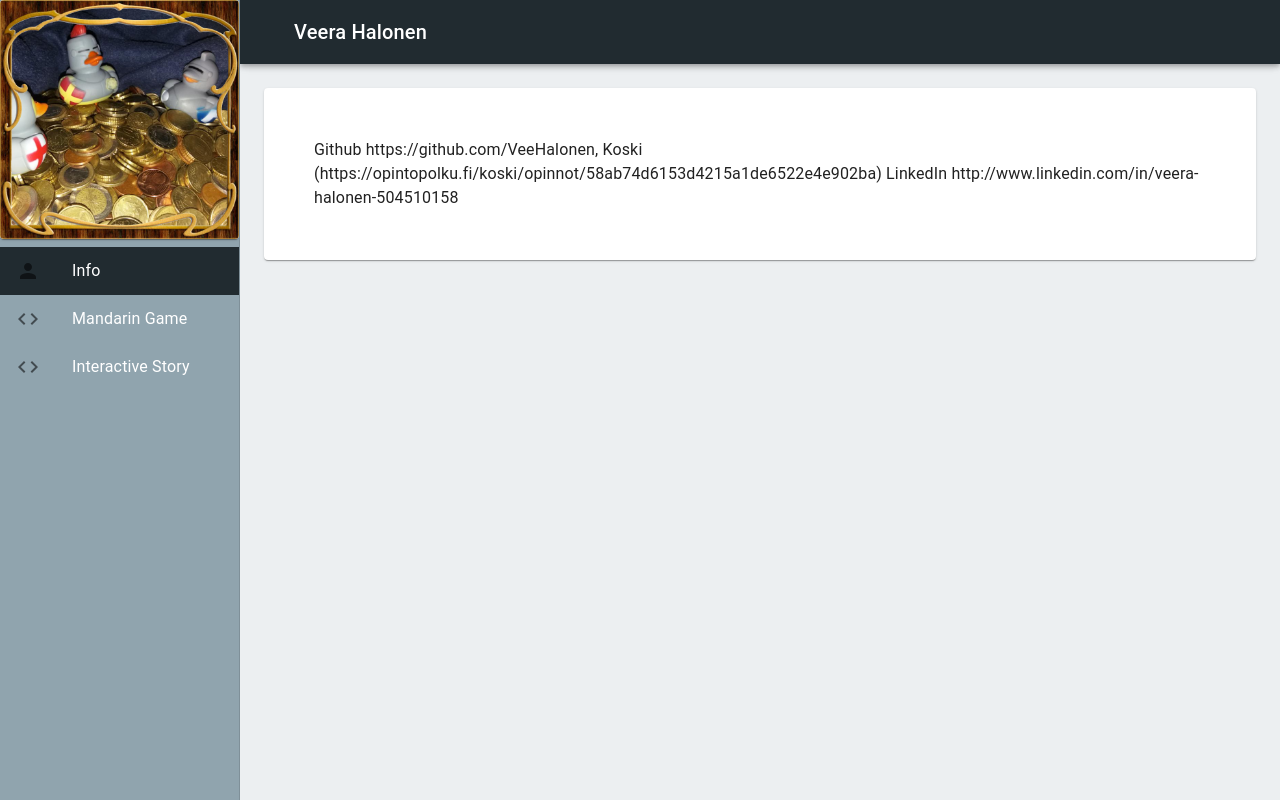
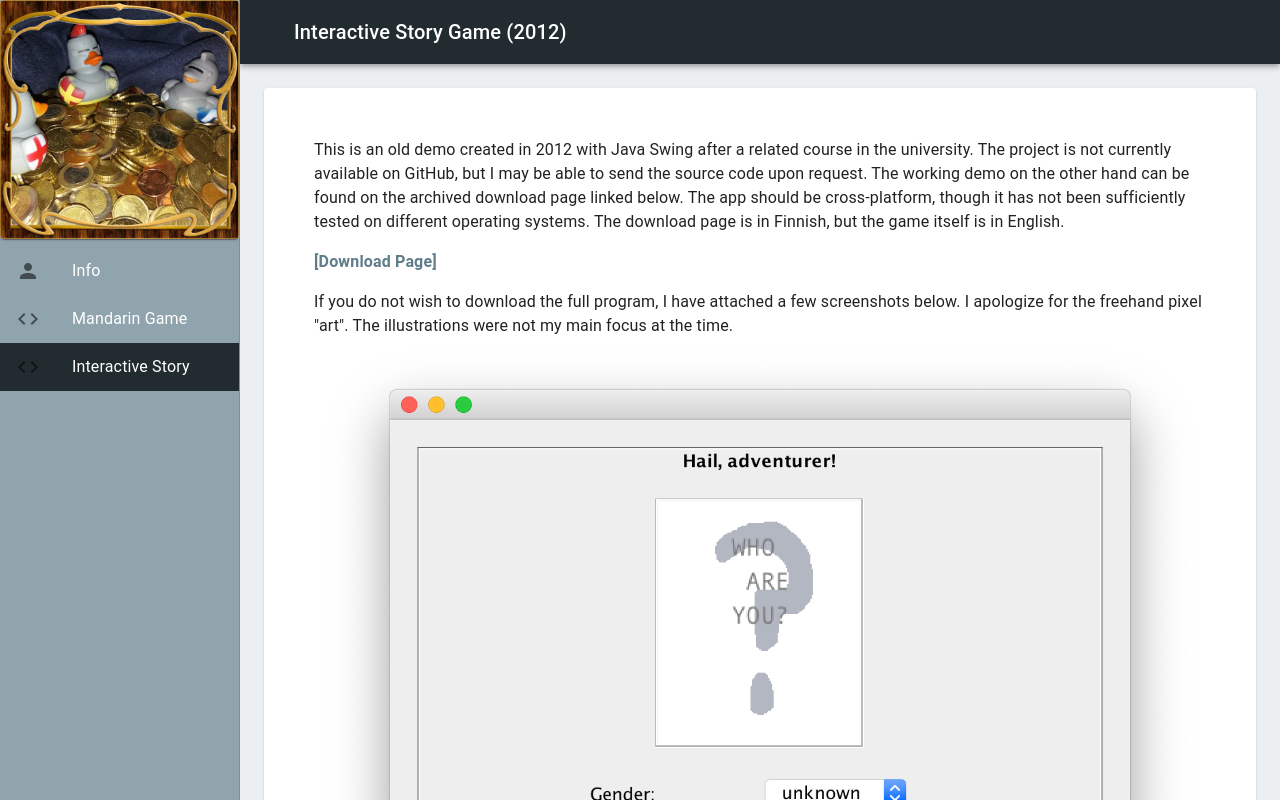
Before and after one commit to VeeHalonen/portfolio, a React (Create React App) app: page / in a window 1280 px wide. Shown: the top 800 px of the page. Built offline with nearby package versions, Linux system fonts and the light colour scheme.

Commit message:
InteractiveStory content

```diff
--- a/src/assets/interactive-story/index.ts
+++ b/src/assets/interactive-story/index.ts
@@ -1 +1,6 @@
 export const img1 = require("./InteractiveStory01.png");
+export const img2 = require("./InteractiveStory02.png");
+export const img3 = require("./InteractiveStory03.png");
+export const img4 = require("./InteractiveStory04.png");
+export const img5 = require("./InteractiveStory05.png");
+export const img6 = require("./InteractiveStory06.png");
--- a/src/components/Layout.tsx
+++ b/src/components/Layout.tsx
@@ -19,7 +19,7 @@ import MenuContents from "./MenuContents";
 const Layout = (props: { mobile: Boolean }) => {
   const classes = props.mobile ? getMobileStyles() : getDesktopStyles();
 
-  const [page, setPage] = useState(Pages.Info);
+  const [page, setPage] = useState(Pages.InteractiveStory); // KESKEN
   const [mobileMenuOpen, setMobileMenuOpen] = useState(true);
 
   const toggleMenu = () => {
--- a/src/components/MasterLayout.tsx
+++ b/src/components/MasterLayout.tsx
@@ -1,5 +1,5 @@
 import React from "react";
-import { Hidden } from "@material-ui/core";
+import { Hidden, Grid } from "@material-ui/core";
 import Layout from "./Layout";
 
 const MasterLayout = () => {
--- a/src/components/content/Info.tsx
+++ b/src/components/content/Info.tsx
@@ -1,13 +1,35 @@
 import React from "react";
-import { Typography } from "@material-ui/core";
+import { Typography, Link } from "@material-ui/core";
 
 const Info = () => {
   return (
     <>
-      <Typography>
-        Github https://github.com/VeeHalonen, Koski
-        (https://opintopolku.fi/koski/opinnot/58ab74d6153d4215a1de6522e4e902ba)
-        LinkedIn http://www.linkedin.com/in/veera-halonen-504510158
+      <Typography component="div">
+        <Link
+          href="https://github.com/VeeHalonen"
+          variant="h6"
+          underline="none"
+        >
+          GitHub
+        </Link>
+      </Typography>
+      <Typography component="div">
+        <Link
+          href="https://opintopolku.fi/koski/opinnot/58ab74d6153d4215a1de6522e4e902ba"
+          variant="h6"
+          underline="none"
+        >
+          Koski
+        </Link>
+      </Typography>
+      <Typography component="div">
+        <Link
+          href="http://www.linkedin.com/in/veera-halonen-504510158"
+          variant="h6"
+          underline="none"
+        >
+          LinkedIn
+        </Link>
       </Typography>
     </>
   );
--- a/src/components/content/InteractiveStory.tsx
+++ b/src/components/content/InteractiveStory.tsx
@@ -1,27 +1,45 @@
 import React from "react";
-import { Typography, Card, CardMedia } from "@material-ui/core";
-import { img1 } from "../../assets/interactive-story";
+import { Typography, Card, CardMedia, Link } from "@material-ui/core";
+import {
+  img1,
+  img2,
+  img3,
+  img4,
+  img5,
+  img6,
+} from "../../assets/interactive-story";
 
 const Mandarin = () => {
   return (
     <>
       <Typography paragraph>
-        This demo is an old project from 2012 created with Java Swing. I had had
-        my first graphical UI programming course and was eager to try it for a
-        personal project. It is not available on GitHub and likely will never
-        be. I will consider sharing the code on a case-by-case basis. The full
-        demo can be found here (original page, in Finnish):
-        https://home.tamk.fi/~mfveha/moosrpg/rpg21d213d.html. To give you a
-        general idea, here is a short introduction. [Screenshots and
-        description]
+        This is an old demo created in 2012 with Java Swing after a related
+        course in the university. The project is not currently available on
+        GitHub, but I may be able to send the source code upon request. The
+        working demo on the other hand can be found on the archived download
+        page linked below. The app should be cross-platform, though it has not
+        been sufficiently tested on different operating systems. The download
+        page is in Finnish, but the game itself is in English.
+      </Typography>
+      <Typography paragraph>
+        <Link
+          href="https://home.tamk.fi/~mfveha/moosrpg/rpg21d213d.html"
+          variant="body1"
+          underline="none"
+        >
+          [Download Page]
+        </Link>
       </Typography>
       <Typography>
-        An old demo used to practice Java Swing after a related course in the
-        university. The download page is in Finnish, but the game itself is in
-        English. I will not be adding this to GitHub, but I can send the source
-        code upon request.
+        If you do not wish to download the full program, I have attached a few
+        screenshots below. I apologize for the freehand pixel "art". The
+        illustrations were not my main focus at the time.
       </Typography>
-      <CardMedia component="img" image={img1} />
+      <CardMedia component="img" image={img2} />
+      <CardMedia component="img" image={img3} />
+      <CardMedia component="img" image={img4} />
+      <CardMedia component="img" image={img5} />
+      <CardMedia component="img" image={img6} />
     </>
   );
 };
--- a/src/components/content/Mandarin.jsx
+++ b/src/components/content/Mandarin.jsx
@@ -104,10 +104,9 @@ function component(width, height, color, x, y, type) {
     if (type === "image") {
       try {
         ctx.drawImage(this.image, this.x, this.y, this.width, this.height);
-        // var img = document.getElementById("scream");
-        // ctx.drawImage(img, this.x, this.y, this.width, this.height);
       } catch (error) {
         // console.log(error);
+        ctx.fillRect(this.x, this.y, this.width, this.height);
       }
     } else {
       ctx.fillStyle = color;
@@ -175,8 +174,16 @@ function updateGameArea() {
 }
 
 const Mandarin = () => {
+  // Start on mount
   useEffect(() => {
     startGame();
+  }, []);
+
+  // Stop on unmount
+  useEffect(() => {
+    return () => {
+      myGameArea.stop();
+    };
   }, []);
 
   return (
--- a/src/theme.ts
+++ b/src/theme.ts
@@ -4,10 +4,12 @@ import {
   createStyles,
 } from "@material-ui/core/styles";
 import purple from "@material-ui/core/colors/purple";
+import blueGrey from "@material-ui/core/colors/blueGrey";
 
 const primary = "#212B30";
-const bg = "#eceff1";
-export const lightPrimary = "#90a4ae";
+const bg = blueGrey[50];
+const lightPrimary = blueGrey[300];
+const midPrimary = blueGrey[500];
 const drawerWidth = 240;
 
 export const getDesktopStyles = makeStyles((theme) =>
@@ -98,6 +100,15 @@ const theme = createMuiTheme({
         color: "white",
       },
     },
+    MuiLink: {
+      root: {
+        color: midPrimary,
+        fontWeight: "bold",
+        "&:hover": {
+          color: lightPrimary,
+        },
+      },
+    },
   },
 });
 
```
